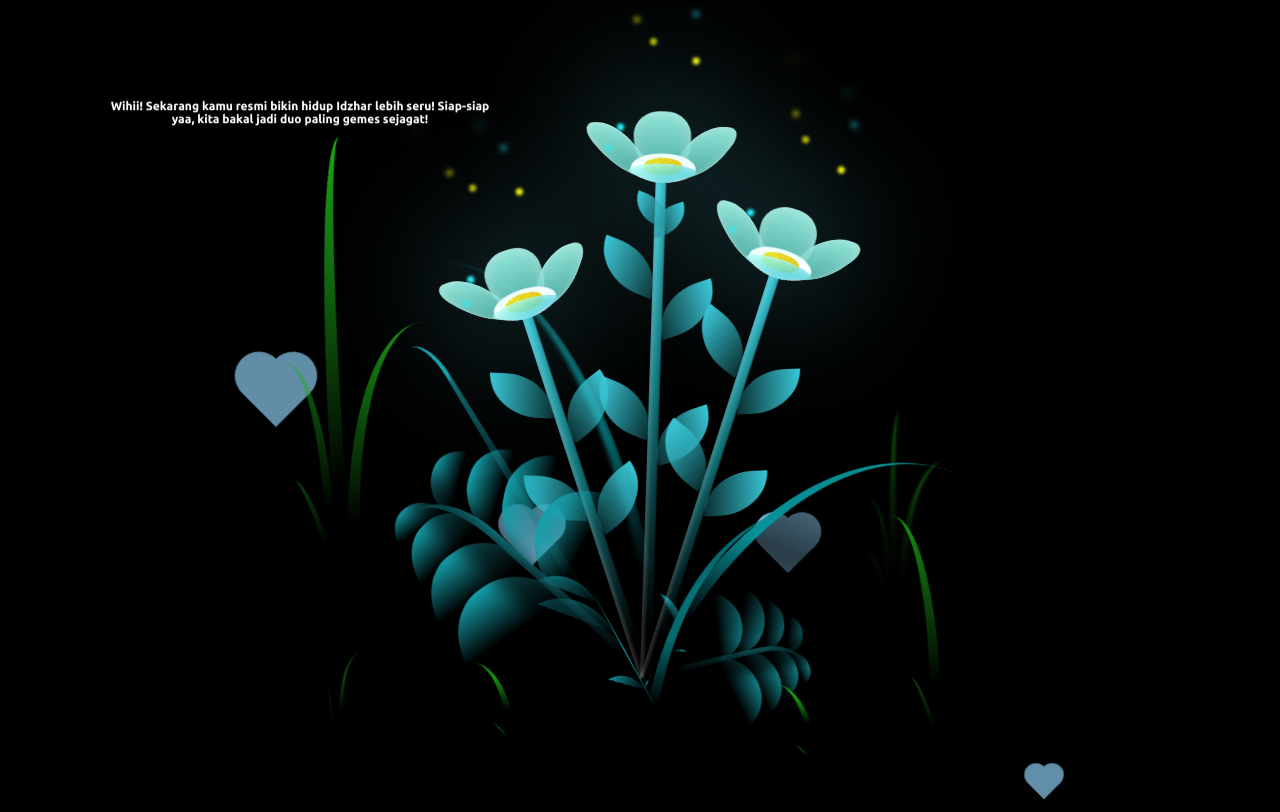
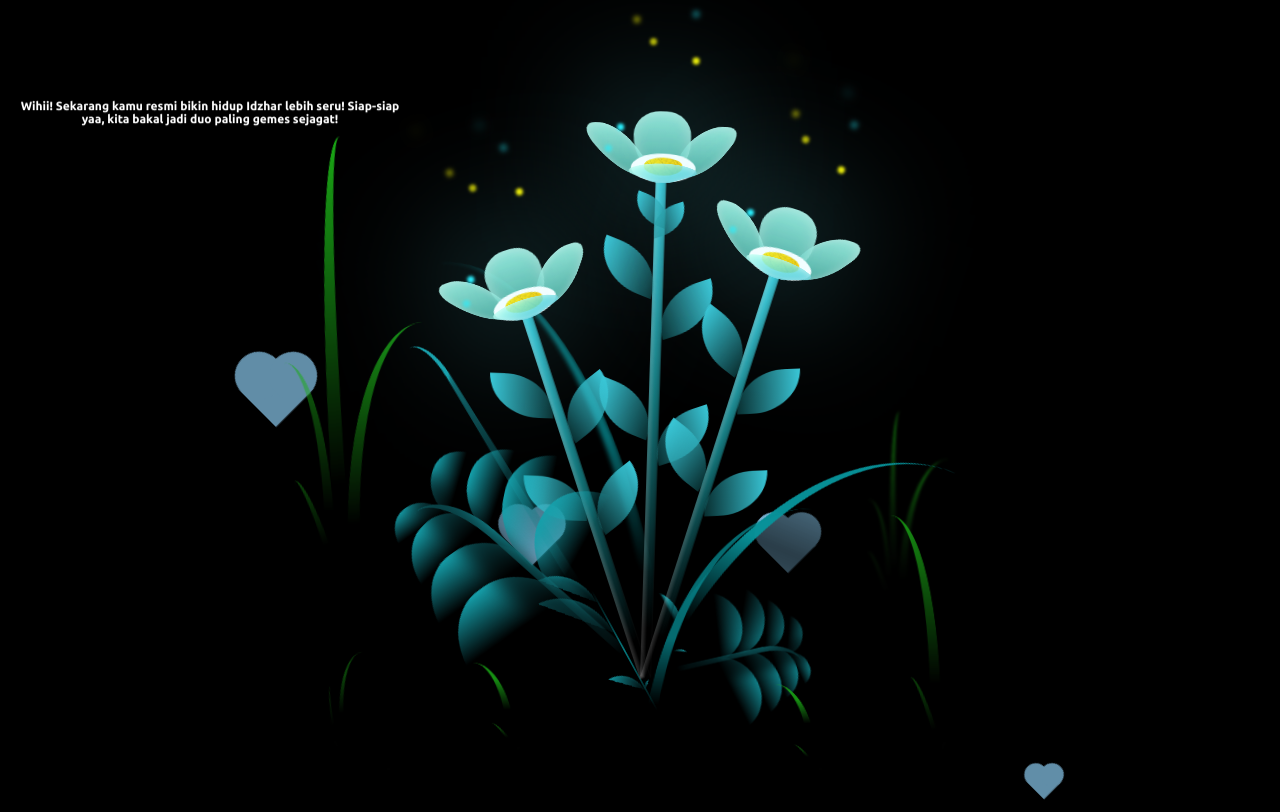
Before and after one commit to Arapemula/flowers, a website: page index.html in a window 1280 px wide. Drawn offline with Linux system fonts and the light colour scheme.

Commit message:
Deskripsi perubahan

```diff
--- a/index.html
+++ b/index.html
@@ -137,7 +137,7 @@
 </head>
 
 <body class="not-loaded">
-  <div style="font-weight: bold; color: white; position: absolute; top: 100px; font-family: 'Ubuntu'; left:100px; transform: translateX(-50%); font-size: 12px; text-align: center; animation: fadeInSlideUp 1s ease-out, bounceInfinite 2s ease-in-out 1s infinite;width: 400px; ">
+  <div style="font-weight: bold; color: white; position: absolute; top: 100px; font-family: 'Ubuntu'; left:10px; transform: translateX(-50%); font-size: 12px; text-align: center; animation: fadeInSlideUp 1s ease-out, bounceInfinite 2s ease-in-out 1s infinite;width: 400px; ">
     Wihii! Sekarang kamu resmi bikin hidup Idzhar lebih seru! Siap-siap yaa, kita bakal jadi duo paling gemes sejagat!
 </div>
 <div class="bubble-container" style="position: absolute;">
```
